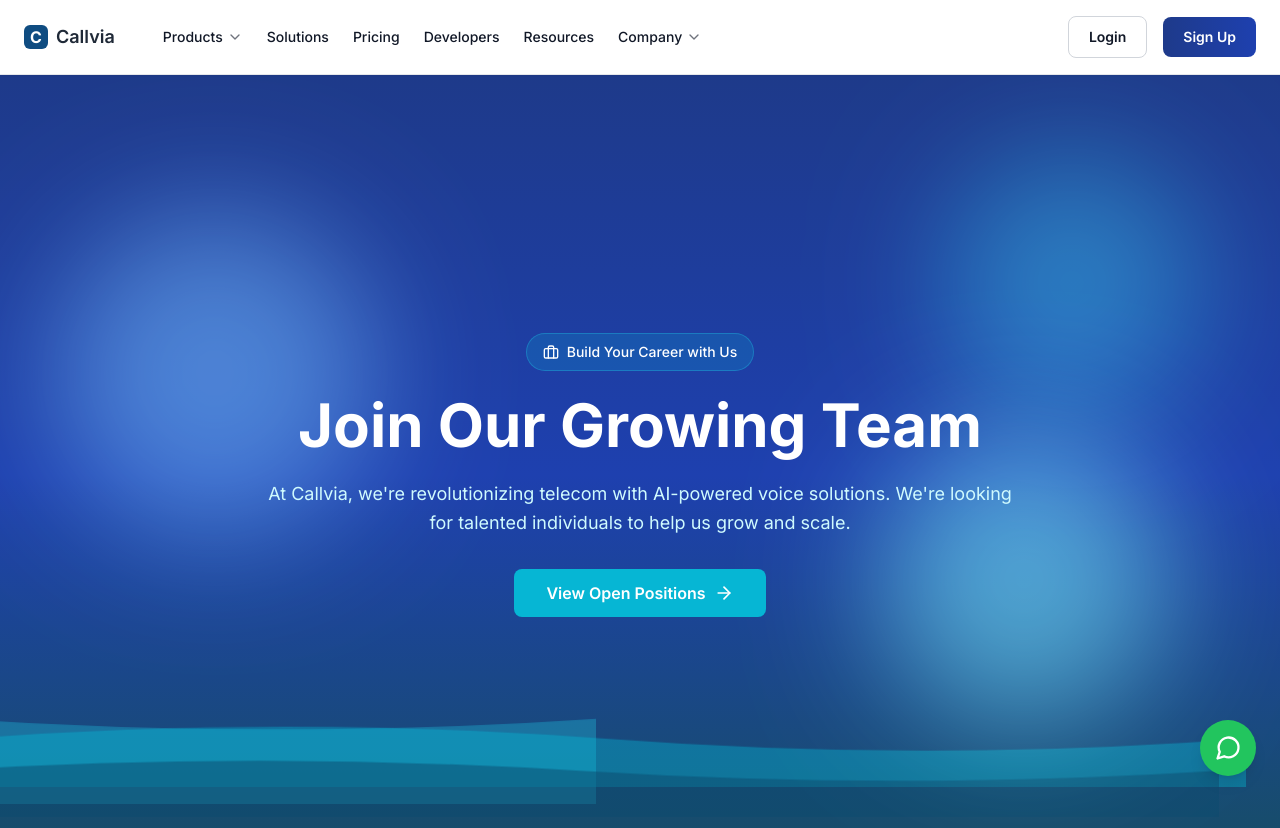
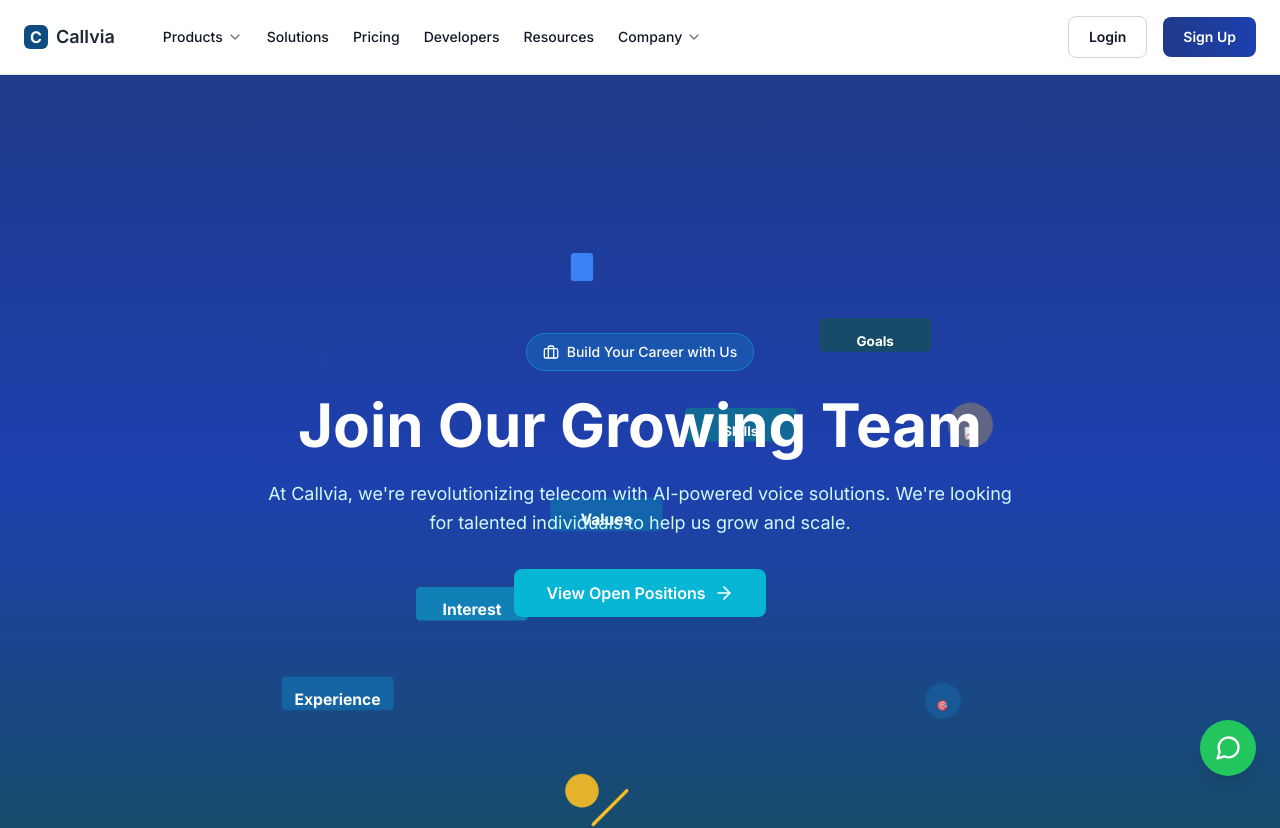
Before and after one commit to sonu28281/Callvia, a React (Vite) app: page /careers in a window 1280 px wide. Shown: the top 828 px of the page. Built offline with nearby package versions, Linux system fonts and the light colour scheme.

Commit message:
style: Add career progression staircase climbing animation to hero

```diff
--- a/src/pages/Careers.jsx
+++ b/src/pages/Careers.jsx
@@ -131,53 +131,102 @@
   return (
     <div className="bg-white">
       <style>{`
-        @keyframes oceanicWave1 {
-          0%, 100% { transform: translateX(-100%) translateY(0); }
-          50% { transform: translateX(0) translateY(-15px); }
+        @keyframes climbStairs {
+          0% { transform: translateX(-100px) translateY(150px); opacity: 0; }
+          10% { opacity: 1; }
+          25% { transform: translateX(-50px) translateY(100px); }
+          50% { transform: translateX(0) translateY(50px); }
+          75% { transform: translateX(50px) translateY(0); }
+          90% { opacity: 1; }
+          100% { transform: translateX(100px) translateY(-50px); opacity: 0; }
         }
-        @keyframes oceanicWave2 {
-          0%, 100% { transform: translateX(-100%) translateY(0); }
-          50% { transform: translateX(0) translateY(-25px); }
+        @keyframes stairGlow1 {
+          0%, 100% { opacity: 0.3; }
+          50% { opacity: 0.8; }
         }
-        @keyframes oceanicWave3 {
-          0%, 100% { transform: translateX(-100%) translateY(0); }
-          50% { transform: translateX(0) translateY(-10px); }
+        @keyframes stairGlow2 {
+          0%, 100% { opacity: 0.2; }
+          50% { opacity: 0.6; }
         }
-        @keyframes floatBlob {
-          0%, 100% { transform: translateY(0) translateX(0); opacity: 0.4; }
-          50% { transform: translateY(-30px) translateX(20px); opacity: 0.6; }
+        @keyframes stairGlow3 {
+          0%, 100% { opacity: 0.15; }
+          50% { opacity: 0.5; }
         }
-        .wave-1 { animation: oceanicWave1 8s ease-in-out infinite; }
-        .wave-2 { animation: oceanicWave2 10s ease-in-out infinite; animation-delay: 0.5s; }
-        .wave-3 { animation: oceanicWave3 12s ease-in-out infinite; animation-delay: 1s; }
-        .float-blob { animation: floatBlob 6s ease-in-out infinite; }
+        @keyframes badgeFloat {
+          0%, 100% { transform: translateY(0) rotate(-5deg); opacity: 0; }
+          25% { opacity: 1; }
+          50% { transform: translateY(-20px) rotate(0deg); }
+          75% { opacity: 1; }
+          100% { transform: translateY(20px) rotate(5deg); opacity: 0; }
+        }
+        .climb-figure { animation: climbStairs 5s ease-in-out infinite; }
+        .stair-glow-1 { animation: stairGlow1 3s ease-in-out infinite; }
+        .stair-glow-2 { animation: stairGlow2 3.5s ease-in-out infinite; animation-delay: 0.3s; }
+        .stair-glow-3 { animation: stairGlow3 4s ease-in-out infinite; animation-delay: 0.6s; }
+        .badge-float { animation: badgeFloat 5s ease-in-out infinite; }
       `}</style>
 
-      {/* Hero Section - Full Screen Height with Oceanic Waves */}
+      {/* Hero Section - Full Screen Height with Career Progression Stairs */}
       <section className="min-h-screen px-6 bg-gradient-to-b from-blue-900 via-blue-800 to-cyan-900 flex flex-col justify-center items-center text-white relative overflow-hidden">
-        {/* Oceanic Wave Layers */}
-        <div className="absolute bottom-0 left-0 right-0 h-48 overflow-hidden">
-          {/* Wave 1 - Light cyan */}
-          <svg className="wave-1 absolute w-full h-32" viewBox="0 0 1200 120" preserveAspectRatio="none">
-            <path d="M0,40 Q300,20 600,40 T1200,40 L1200,120 L0,120 Z" fill="rgba(34, 211, 238, 0.3)"/>
+        {/* Career Progression Stairs Visualization */}
+        <div className="absolute inset-0 flex items-center justify-center">
+          <svg className="w-full h-full max-w-4xl" viewBox="0 0 800 600" preserveAspectRatio="xMidYMid meet">
+            {/* Background gradient definition */}
+            <defs>
+              <linearGradient id="stairGradient" x1="0%" y1="0%" x2="100%" y2="100%">
+                <stop offset="0%" style={{stopColor: '#0ea5e9', stopOpacity: 0.4}} />
+                <stop offset="100%" style={{stopColor: '#06b6d4', stopOpacity: 0.2}} />
+              </linearGradient>
+            </defs>
+
+            {/* Animated Stairs */}
+            {/* Stair 1 */}
+            <rect x="80" y="480" width="100" height="30" fill="#0ea5e9" className="stair-glow-1" opacity="0.5" rx="4"/>
+            <text x="130" y="505" textAnchor="middle" fill="#fff" fontSize="14" fontWeight="bold">Experience</text>
+
+            {/* Stair 2 */}
+            <rect x="200" y="400" width="100" height="30" fill="#06b6d4" className="stair-glow-2" opacity="0.6" rx="4"/>
+            <text x="250" y="425" textAnchor="middle" fill="#fff" fontSize="14" fontWeight="bold">Interest</text>
+
+            {/* Stair 3 */}
+            <rect x="320" y="320" width="100" height="30" fill="#0891b2" className="stair-glow-3" opacity="0.7" rx="4"/>
+            <text x="370" y="345" textAnchor="middle" fill="#fff" fontSize="14" fontWeight="bold">Values</text>
+
+            {/* Stair 4 */}
+            <rect x="440" y="240" width="100" height="30" fill="#0e7490" opacity="0.8" rx="4"/>
+            <text x="490" y="265" textAnchor="middle" fill="#fff" fontSize="12" fontWeight="bold">Skills</text>
+
+            {/* Stair 5 */}
+            <rect x="560" y="160" width="100" height="30" fill="#164e63" opacity="0.9" rx="4"/>
+            <text x="610" y="185" textAnchor="middle" fill="#fff" fontSize="12" fontWeight="bold">Goals</text>
+
+            {/* Climbing Figure (Animated) */}
+            <g className="climb-figure">
+              {/* Head */}
+              <circle cx="400" cy="480" r="15" fill="#fbbf24" opacity="0.9"/>
+              {/* Body */}
+              <rect x="390" cy="500" width="20" height="25" fill="#3b82f6" rx="3"/>
+              {/* Arm (reaching) */}
+              <line x1="410" y1="510" x2="440" y2="480" stroke="#fbbf24" strokeWidth="3" strokeLinecap="round"/>
+              {/* Legs */}
+              <line x1="395" y1="525" x2="385" y2="550" stroke="#1f2937" strokeWidth="3" strokeLinecap="round"/>
+              <line x1="405" y1="525" x2="415" y2="550" stroke="#1f2937" strokeWidth="3" strokeLinecap="round"/>
+            </g>
+
+            {/* Floating Progression Badges */}
+            <g className="badge-float" style={{animationDelay: '0s'}}>
+              <circle cx="680" cy="300" r="20" fill="#fbbf24" opacity="0.3"/>
+              <text x="680" y="310" textAnchor="middle" fill="#fff" fontSize="10" fontWeight="bold">📈</text>
+            </g>
+            <g className="badge-float" style={{animationDelay: '1s'}}>
+              <circle cx="100" cy="200" r="18" fill="#06b6d4" opacity="0.25"/>
+              <text x="100" y="208" textAnchor="middle" fill="#fff" fontSize="9" fontWeight="bold">⭐</text>
+            </g>
+            <g className="badge-float" style={{animationDelay: '2s'}}>
+              <circle cx="700" cy="450" r="16" fill="#0ea5e9" opacity="0.2"/>
+              <text x="700" y="457" textAnchor="middle" fill="#fff" fontSize="9" fontWeight="bold">🎯</text>
+            </g>
           </svg>
-
-          {/* Wave 2 - Medium cyan */}
-          <svg className="wave-2 absolute w-full h-24 top-8" viewBox="0 0 1200 120" preserveAspectRatio="none">
-            <path d="M0,60 Q300,30 600,60 T1200,60 L1200,120 L0,120 Z" fill="rgba(6, 182, 212, 0.4)"/>
-          </svg>
-
-          {/* Wave 3 - Dark blue */}
-          <svg className="wave-3 absolute w-full h-20 top-16" viewBox="0 0 1200 120" preserveAspectRatio="none">
-            <path d="M0,50 Q300,20 600,50 T1200,50 L1200,120 L0,120 Z" fill="rgba(12, 74, 110, 0.5)"/>
-          </svg>
-        </div>
-
-        {/* Floating Oceanic Orbs */}
-        <div className="absolute inset-0 overflow-hidden">
-          <div className="float-blob absolute top-20 right-20 w-64 h-64 bg-cyan-400 rounded-full mix-blend-screen filter blur-3xl opacity-20"></div>
-          <div className="float-blob absolute top-40 left-10 w-80 h-80 bg-blue-400 rounded-full mix-blend-screen filter blur-3xl opacity-15" style={{animationDelay: '2s'}}></div>
-          <div className="float-blob absolute bottom-32 right-32 w-72 h-72 bg-cyan-300 rounded-full mix-blend-screen filter blur-3xl opacity-10" style={{animationDelay: '4s'}}></div>
         </div>
 
         <div className="relative z-10 text-center max-w-3xl mx-auto">
```
